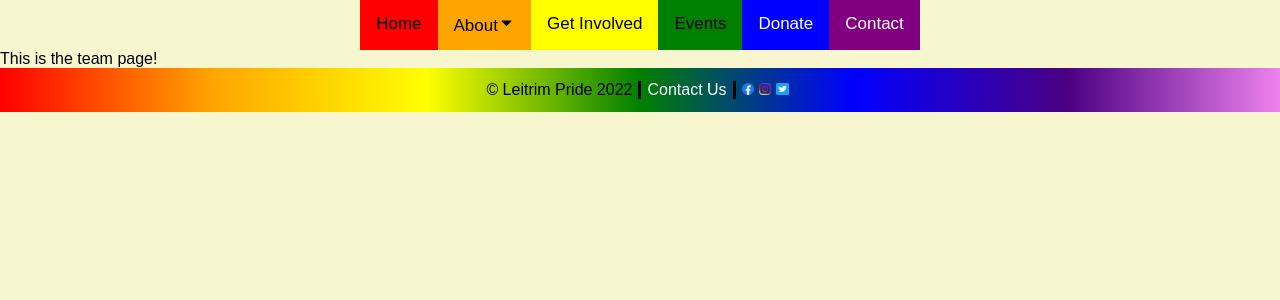
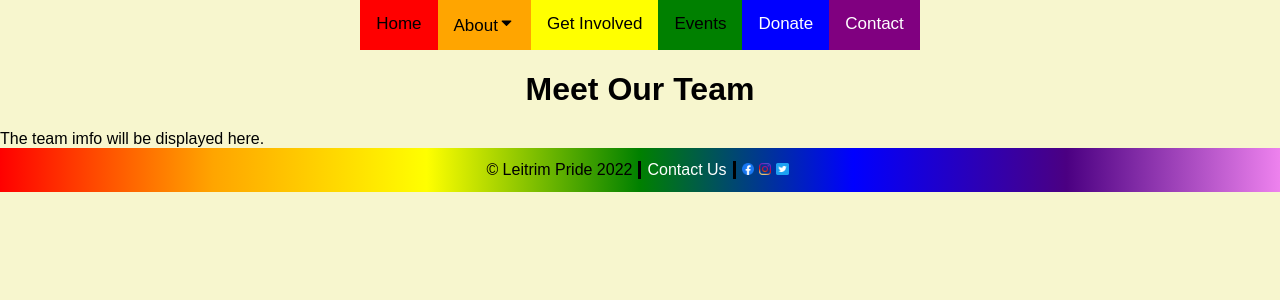
Before and after one commit to Jacobs1986/leitrim-pride, a React (Create React App) app: page /team in a window 1280 px wide. Shown: the top 300 px of the page. Built offline with nearby package versions, Linux system fonts and the light colour scheme; the HTML template or start-up script is replaced by a standard one.

Commit message:
Created teamPage folder that will have all of the components for the team-page

```diff
--- /dev/null
+++ b/src/components/teamPage/teamInfo.js
@@ -0,0 +1,10 @@
+import React from "react";
+
+// CSS File
+import "./teamPage-styles.css";
+
+export default function TeamInfo() {
+    return (
+        <div>The team imfo will be displayed here.</div>
+    );
+};
--- a/src/pages/team-page.js
+++ b/src/pages/team-page.js
@@ -1,7 +1,17 @@
 import React from "react";
+
+// Components
+import TeamInfo from "../components/teamPage/teamInfo";
 
 export default function Team() {
     return (
-        <div>This is the team page!</div>
+        <div>
+            {/* Page title */}
+            <h1 style={{ textAlign: "center"}}>
+                Meet Our Team
+            </h1>
+            {/* Team Info */}
+            <TeamInfo />
+        </div>
     );
 };
```
Also changed, not shown: src/components/teamPage/teamPage-styles.css (added).
